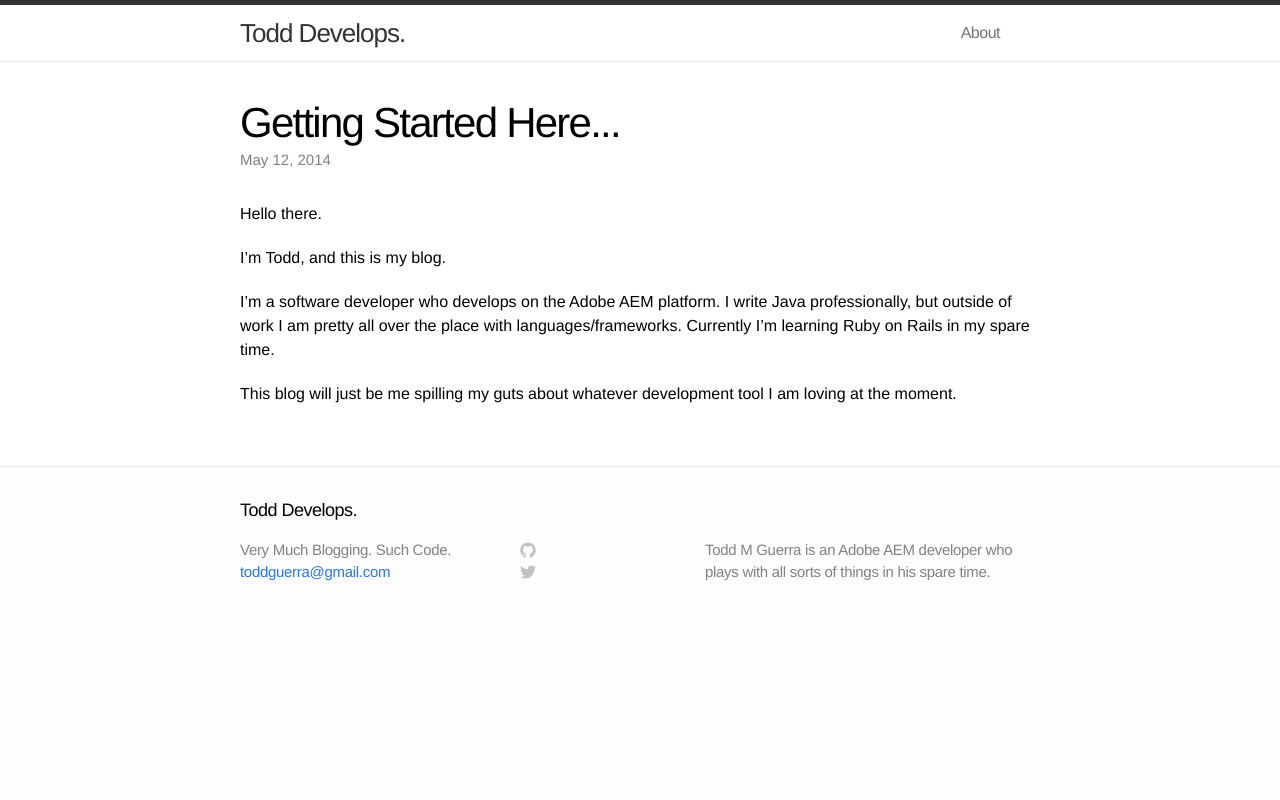
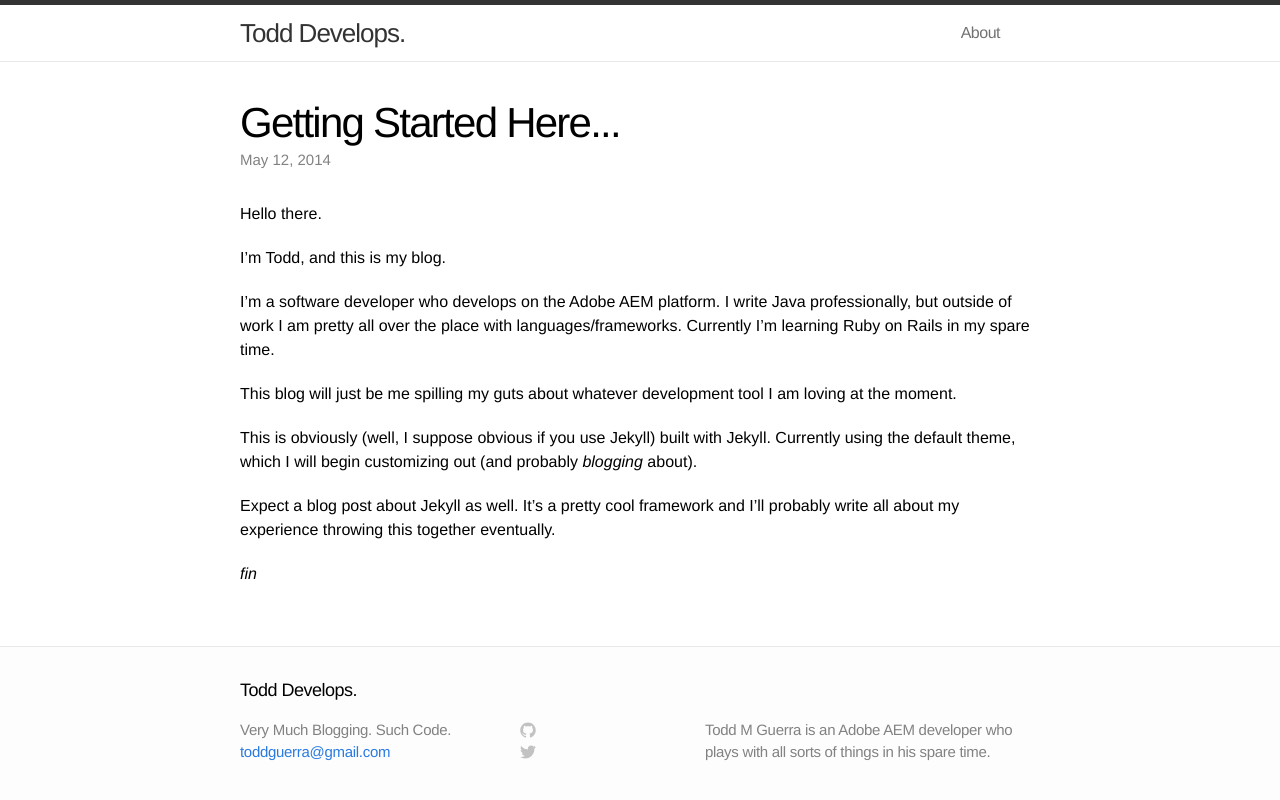
Before and after one commit to gutsy/gutsy.github.io, a Jekyll site: the page built from _posts/2014-05-12-getting-started.markdown, in a window 1280 px wide. Shown: the top 800 px of the page. Built offline with Jekyll 4.4.1, drawn with Linux system fonts in a browser that asks for light colours.

Commit message:
updating

```diff
--- a/_posts/2014-05-12-getting-started.markdown
+++ b/_posts/2014-05-12-getting-started.markdown
@@ -13,3 +13,9 @@ I'm Todd, and this is my blog.
 I'm a software developer who develops on the Adobe AEM platform. I write Java professionally, but outside of work I am pretty all over the place with languages/frameworks. Currently I'm learning Ruby on Rails in my spare time.
 
 This blog will just be me spilling my guts about whatever development tool I am loving at the moment.
+
+This is obviously (well, I suppose obvious if you use Jekyll) built with Jekyll. Currently using the default theme, which I will begin customizing out (and probably *blogging* about).
+
+Expect a blog post about Jekyll as well. It's a pretty cool framework and I'll probably write all about my experience throwing this together eventually.
+
+*fin*
```
